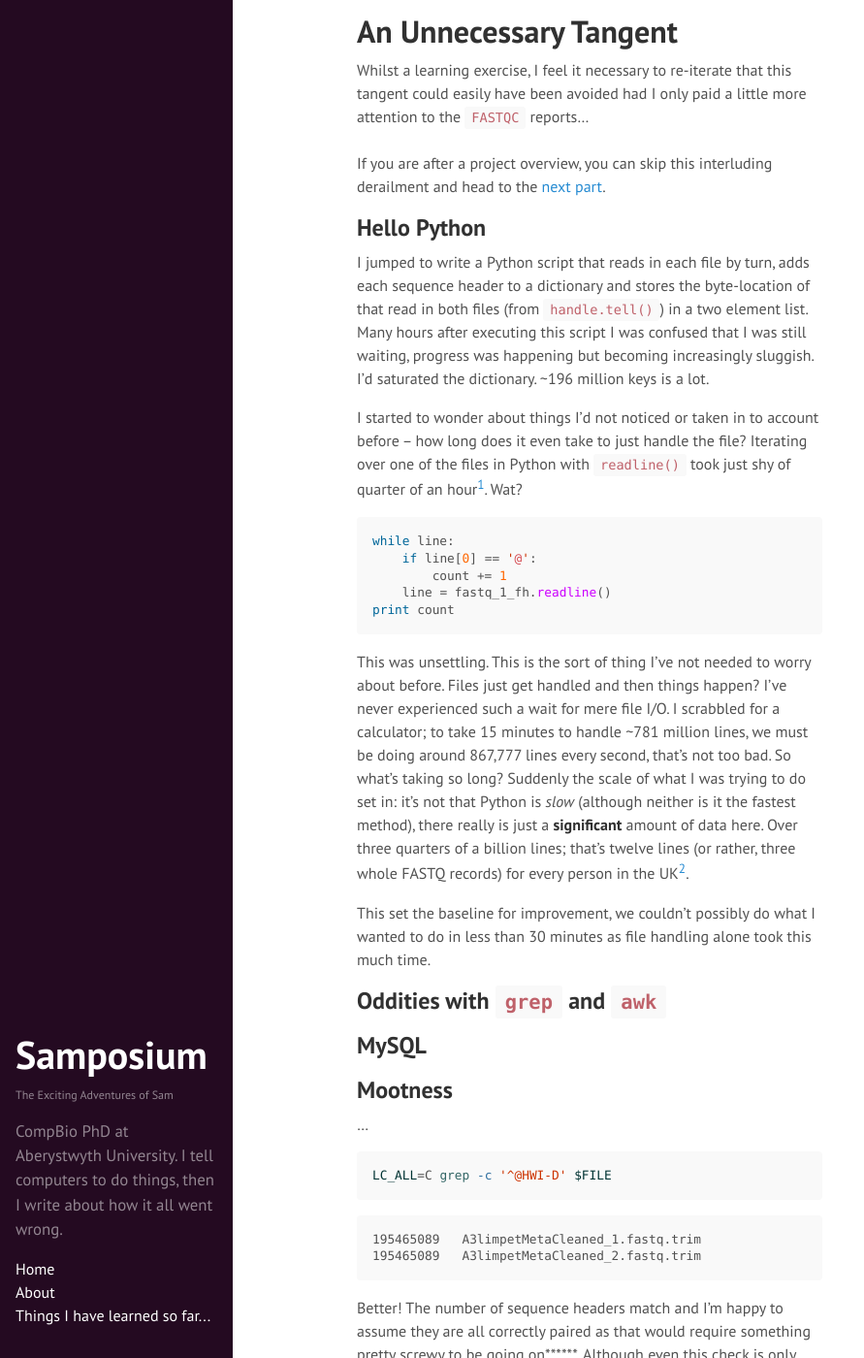
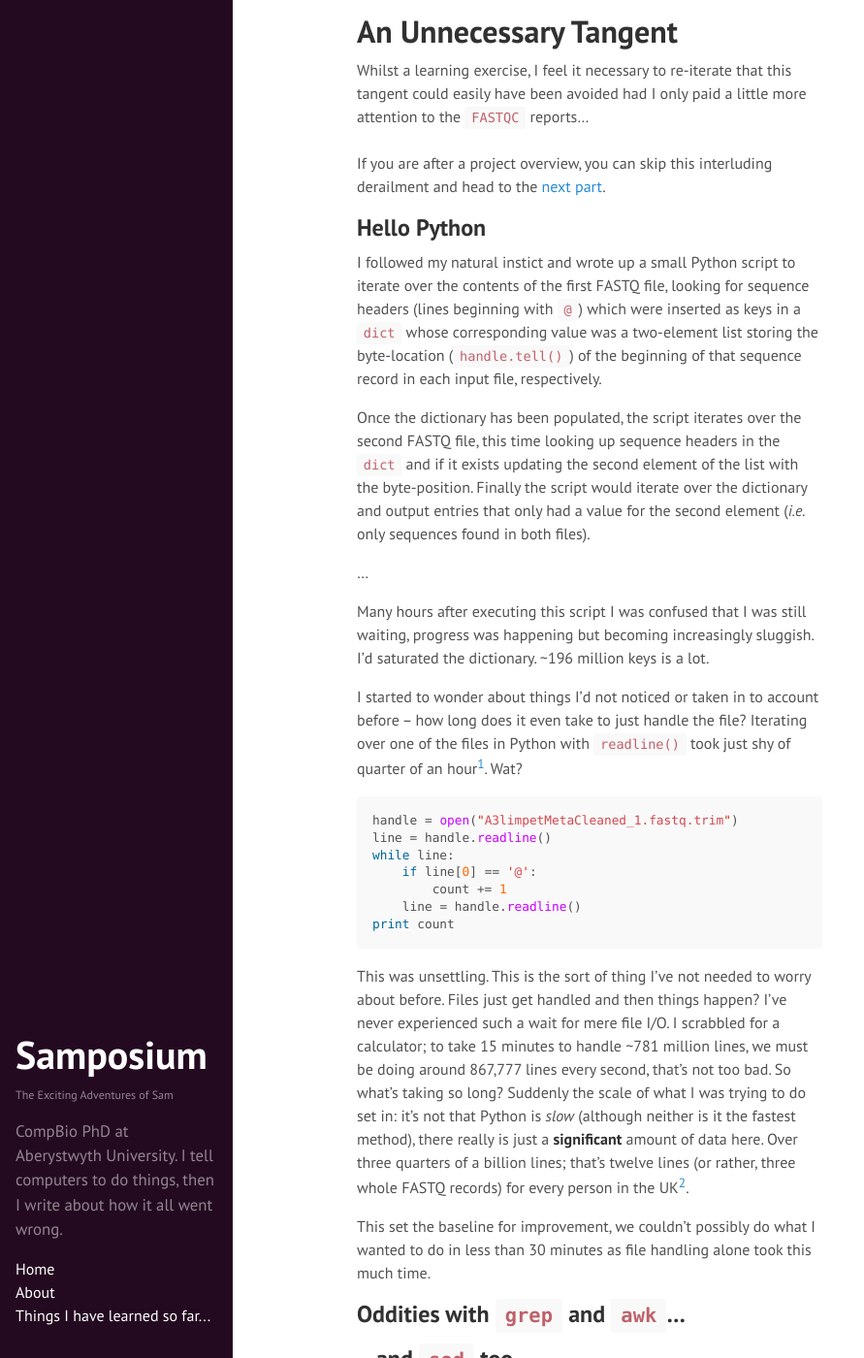
Before and after one commit to SamStudio8/samstudio8.github.io.off, a Jekyll site: the page built from _posts/2015-04-22-the-story-so-far-p2.md, in a window 1280 px wide and 1400 px high, scrolled down 337 px. Shown: the whole window at 97% size, without its empty margins (0-891 px from the left). Built offline with Jekyll 4.4.1, drawn with Linux system fonts in a browser that asks for light colours; Markdown is read by kramdown in place of the engine named in the settings.

Commit message:
Update 2015-04-22-the-story-so-far-p2.md

````diff
--- a/_posts/2015-04-22-the-story-so-far-p2.md
+++ b/_posts/2015-04-22-the-story-so-far-p2.md
@@ -13,8 +13,18 @@ Whilst a learning exercise, I feel it necessary to re-iterate that this tangent
 If you are after a project overview, you can skip this interluding derailment and head to the [next part]({{ page.next.url }}).
 
 ## Hello Python
-I jumped to write a Python script that reads in each file by turn, adds each sequence header to a dictionary and stores
-the byte-location of that read in both files (from `handle.tell()`) in a two element list. Many hours after
+I followed my natural instict and wrote up a small Python script to iterate over the contents of the first
+FASTQ file, looking for sequence headers (lines beginning with `@`) which were inserted as keys in a `dict`
+whose corresponding value was a two-element list storing the byte-location (`handle.tell()`) of the beginning
+of that sequence record in each input file, respectively.
+
+Once the dictionary has been populated, the script iterates over the second FASTQ file, this time looking up sequence headers in the `dict` and if it exists updating the second element of the list with the byte-position.
+Finally the script would iterate over the dictionary and output entries that only had a value for the second
+element (*i.e.* only sequences found in both files).
+
+...
+
+Many hours after
 executing this script I was confused that I was still waiting, progress was happening but becoming increasingly
 sluggish. I'd saturated the dictionary. ~196 million keys is a lot.
 
@@ -23,10 +33,12 @@ handle the file? Iterating over one of the files in Python with `readline()` too
 Wat?
 
 ```python
+handle = open("A3limpetMetaCleaned_1.fastq.trim")
+line = handle.readline()
 while line:
     if line[0] == '@':
         count += 1
-    line = fastq_1_fh.readline()
+    line = handle.readline()
 print count
 ```
 
@@ -40,7 +52,9 @@ lines; that's twelve lines (or rather, three whole FASTQ records) for every pers
 This set the baseline for improvement, we couldn't possibly do what I wanted to do in less than 30 minutes as file
 handling alone took this much time.
 
-## Oddities with `grep` and `awk`
+## Oddities with `grep` and `awk`...
+
+## ...and `sed` too
 
 ## MySQL
 
@@ -71,8 +85,7 @@ There's two main issues of size here:
 * * *
 
 # tl;dr
-* If your system `locale` is set to `UTF-8` (or such), prepend `LC_ALL=C` to commands like `grep` and `awk` to override localisation settings and expect characters of an ASCII character set to significantly improve search performance (no
-longer parsing text in unicode).
+* If your system `locale` is set to `UTF-8` (or such), prepend `LC_ALL=C` to commands like `grep` and `awk` to override localisation settings and expect characters of an ASCII character set to significantly improve search performance (no longer parsing text in unicode).
 * When using Python's implicit file looping (`for line in handle`), files are buffered in blocks to improve performance in fetching adjacent lines from RAM instead of disk. However this causes `handle.tell()` to report the byte-address of the handle's current position as at the end of the current block, rather than the current `line`. If you are say, trying to construct an index of where sequences in a file are, one must control the handle iterator 'manually' using `handle.readline()`.
 * Processing files that are actually **massive** simply takes time (more than a minute) and there's nothing wrong with that.
 
````
